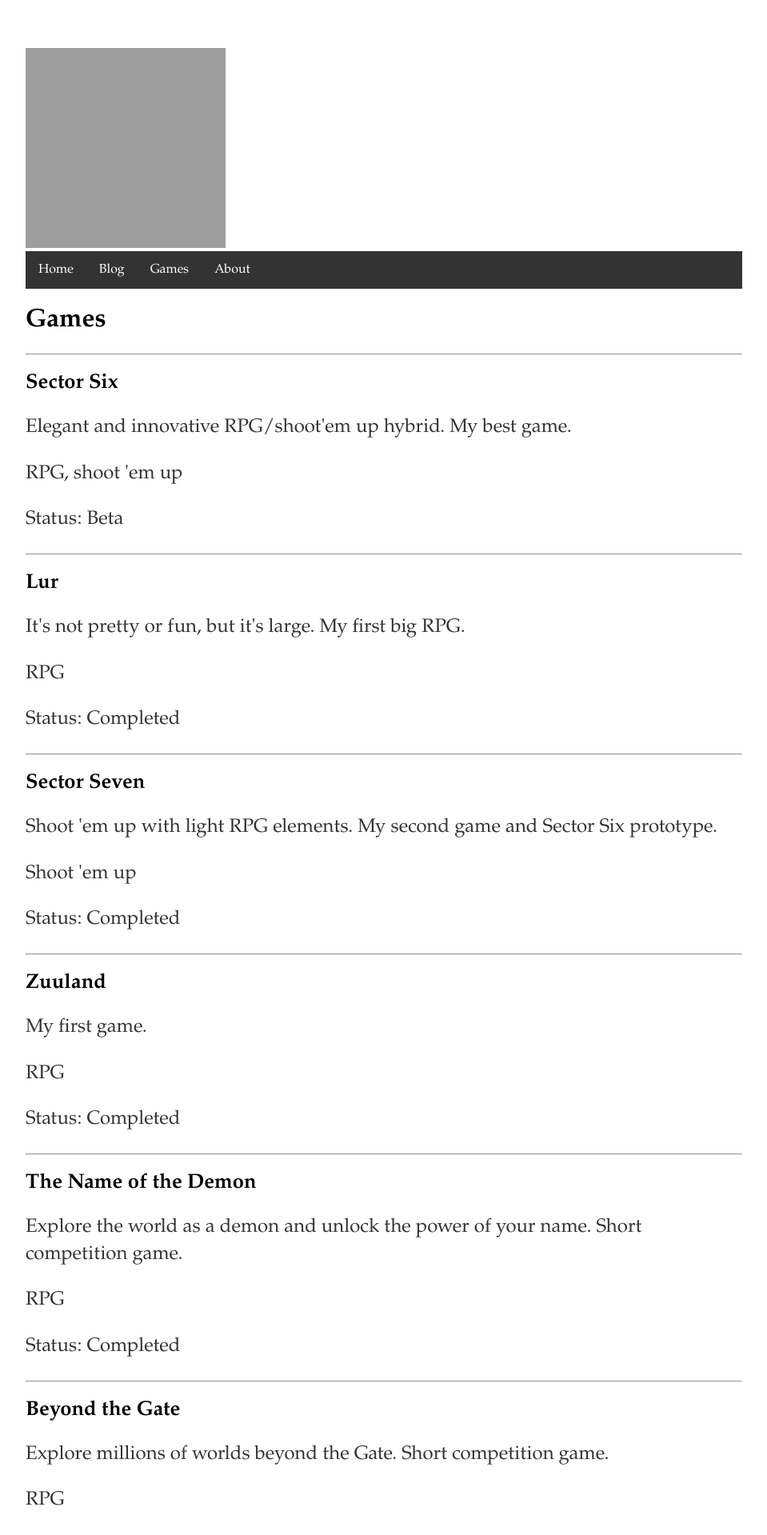
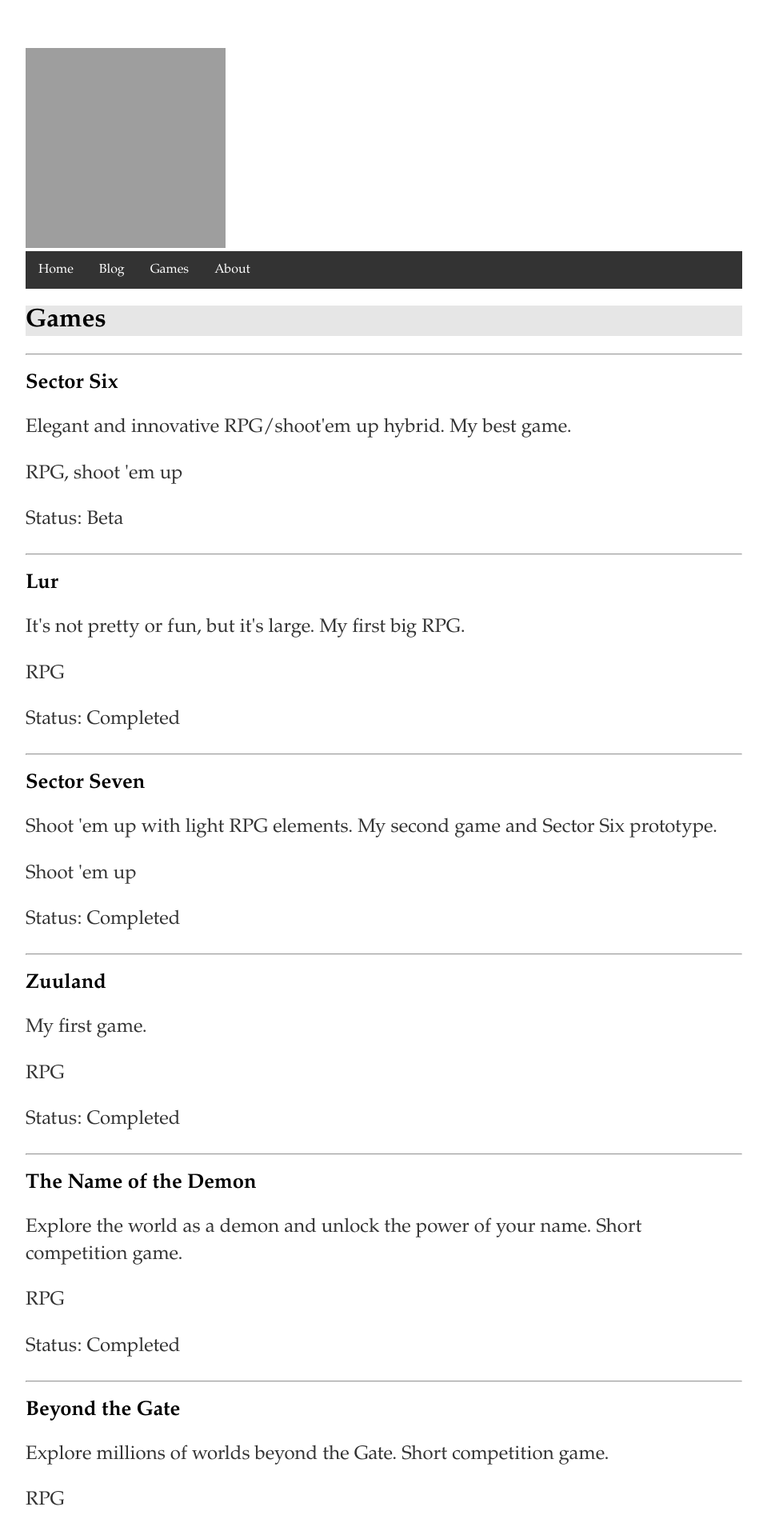
Before and after one commit to Phoebe3663/Zuurix.github.io, a Jekyll site: the page built from games/index.html, in a window 1280 px wide. Shown: the top 1919 px of the page at 80% size, without its empty margins (160-1119 px from the left). Built offline with Jekyll 4.4.1, drawn with Linux system fonts in a browser that asks for light colours; grey boxes are pictures that could not be loaded.

Commit message:
Update main.css

```diff
--- a/css/main.css
+++ b/css/main.css
@@ -29,13 +29,13 @@ nav li a:hover {
 }
 
 footer ul li {
-    font-family: "Palatino Linotype", "Book Antiqua", Palatino, serif;
+    font-family: "Palatino Linotype", "Book Antiqua", "Palatino", serif;
     display: inline;
     margin-right: 20px;
 }
 
 a {
-    font-family: "Palatino Linotype", "Book Antiqua", Palatino, serif;
+    font-family: "Palatino Linotype", "Book Antiqua", "Palatino", serif;
     text-decoration: none;
     color: #800000;
 }
@@ -45,35 +45,36 @@ a:hover {
 }
 
 h1 {
-    font-family: "Palatino Linotype", "Book Antiqua", Palatino, serif;
+    font-family: "Palatino Linotype", "Book Antiqua", "Palatino", serif;
     font-size: 2em;
+    background-color: #e6e6e6;
 }
 
 h2 {
-    font-family: "Palatino Linotype", "Book Antiqua", Palatino, serif;
+    font-family: "Palatino Linotype", "Book Antiqua", "Palatino", serif;
     font-size: 1.6em;
 }
 
 p {
-    font-family: "Palatino Linotype", "Book Antiqua", Palatino, serif;
+    font-family: "Palatino Linotype", "Book Antiqua", "Palatino", serif;
     font-size: 1.5em;
     line-height: 1.4em;
     color: #333;
 }
 
 footer {
-    font-family: "Palatino Linotype", "Book Antiqua", Palatino, serif;
+    font-family: "Palatino Linotype", "Book Antiqua", "Palatino", serif;
     border-top: 1px solid #9A9A9A;
     font-size: 1em;
 }
 
 ul.posts {
-    font-family: "Palatino Linotype", "Book Antiqua", Palatino, serif;
+    font-family: "Palatino Linotype", "Book Antiqua", "Palatino", serif;
     margin: 20px auto 20px;
     font-size: 1.5em;
 }
 
 ul.posts li {
-    font-family: "Palatino Linotype", "Book Antiqua", Palatino, serif;
+    font-family: "Palatino Linotype", "Book Antiqua", "Palatino", serif;
     list-style: none;
 }
```
